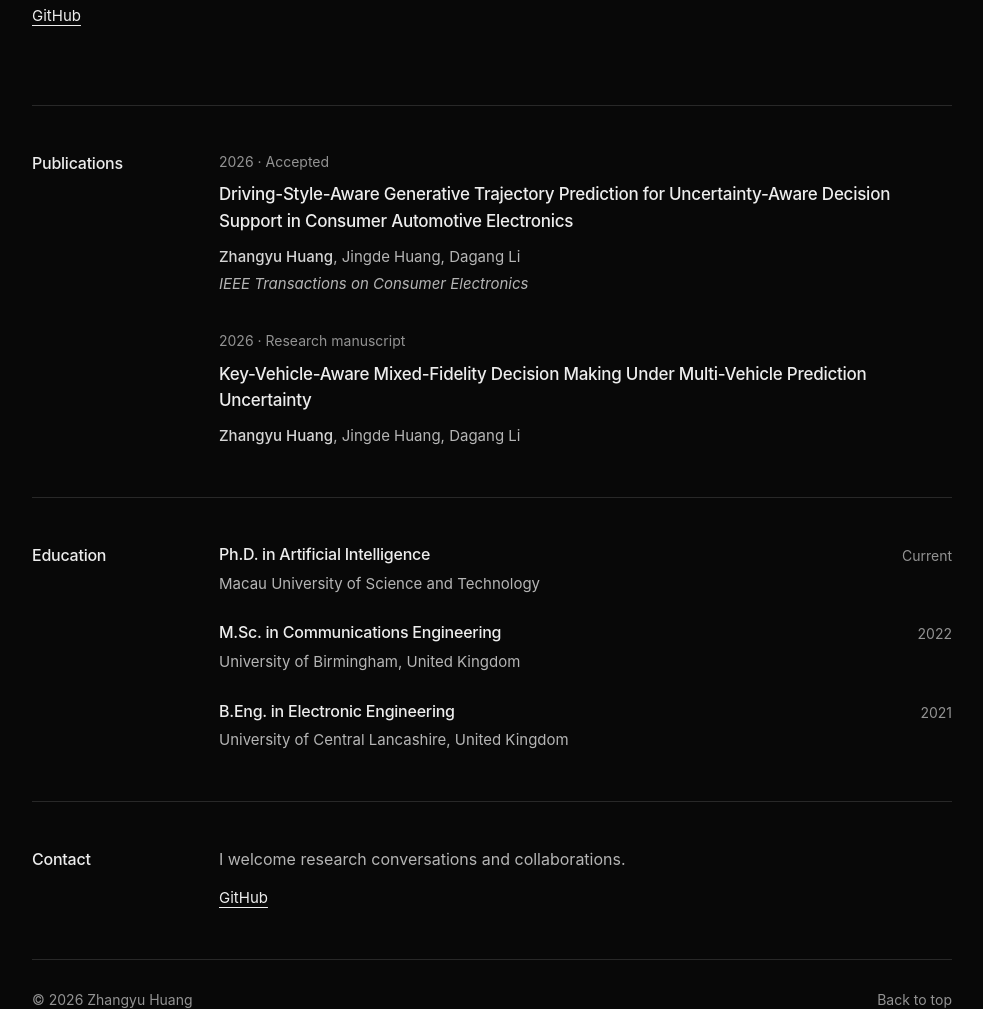
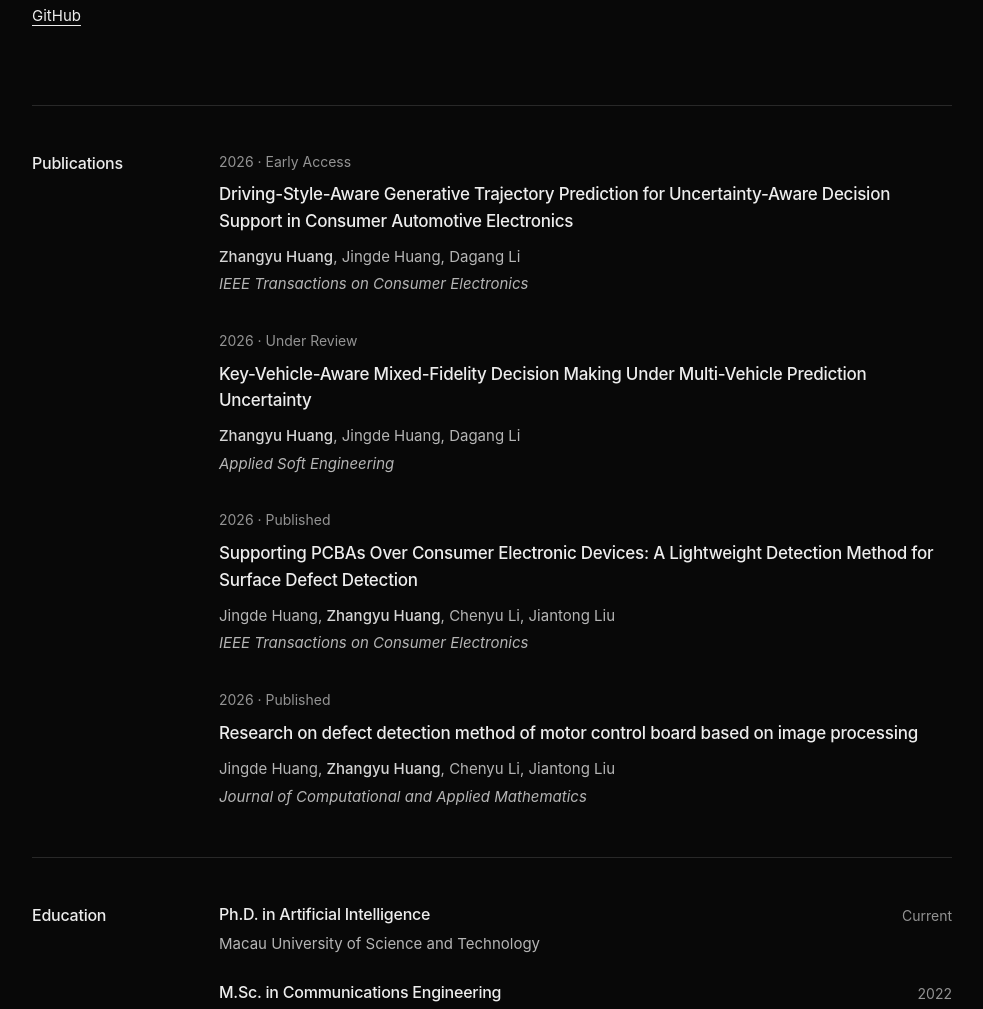
Before and after one commit to ZhangyuHuang/zhangyuhuang.github.io, a plain HTML site: page index.html in a window 1280 px wide. Shown: the part 549-1558 px from the top of the page, without its empty margins (148-1131 px from the left). Drawn offline with Linux system fonts and the light colour scheme.

Commit message:
Update publication statuses and add new articles

```diff
--- a/index.html
+++ b/index.html
@@ -44,15 +44,28 @@
         <h2 id="publications-title">Publications</h2>
         <div class="section-body">
           <article class="publication">
-            <p class="publication-meta">2026 · Accepted</p>
+            <p class="publication-meta">2026 · Early Access</p>
             <h3>Driving-Style-Aware Generative Trajectory Prediction for Uncertainty-Aware Decision Support in Consumer Automotive Electronics</h3>
             <p class="authors"><strong>Zhangyu Huang</strong>, Jingde Huang, Dagang Li</p>
             <p class="venue">IEEE Transactions on Consumer Electronics</p>
           </article>
           <article class="publication">
-            <p class="publication-meta">2026 · Research manuscript</p>
+            <p class="publication-meta">2026 · Under Review</p>
             <h3>Key-Vehicle-Aware Mixed-Fidelity Decision Making Under Multi-Vehicle Prediction Uncertainty</h3>
             <p class="authors"><strong>Zhangyu Huang</strong>, Jingde Huang, Dagang Li</p>
+            <p class="venue">Applied Soft Engineering</p>
+          </article>
+          <article class="publication">
+            <p class="publication-meta">2026 · Published</p>
+            <h3>Supporting PCBAs Over Consumer Electronic Devices: A Lightweight Detection Method for Surface Defect Detection</h3>
+            <p class="authors">Jingde Huang, <strong>Zhangyu Huang</strong>, Chenyu Li, Jiantong Liu</p>
+            <p class="venue">IEEE Transactions on Consumer Electronics</p>
+          </article>
+          <article class="publication">
+            <p class="publication-meta">2026 · Published</p>
+            <h3>Research on defect detection method of motor control board based on image processing</h3>
+            <p class="authors">Jingde Huang, <strong>Zhangyu Huang</strong>, Chenyu Li, Jiantong Liu</p>
+            <p class="venue">Journal of Computational and Applied Mathematics</p>
           </article>
         </div>
       </section>
```
